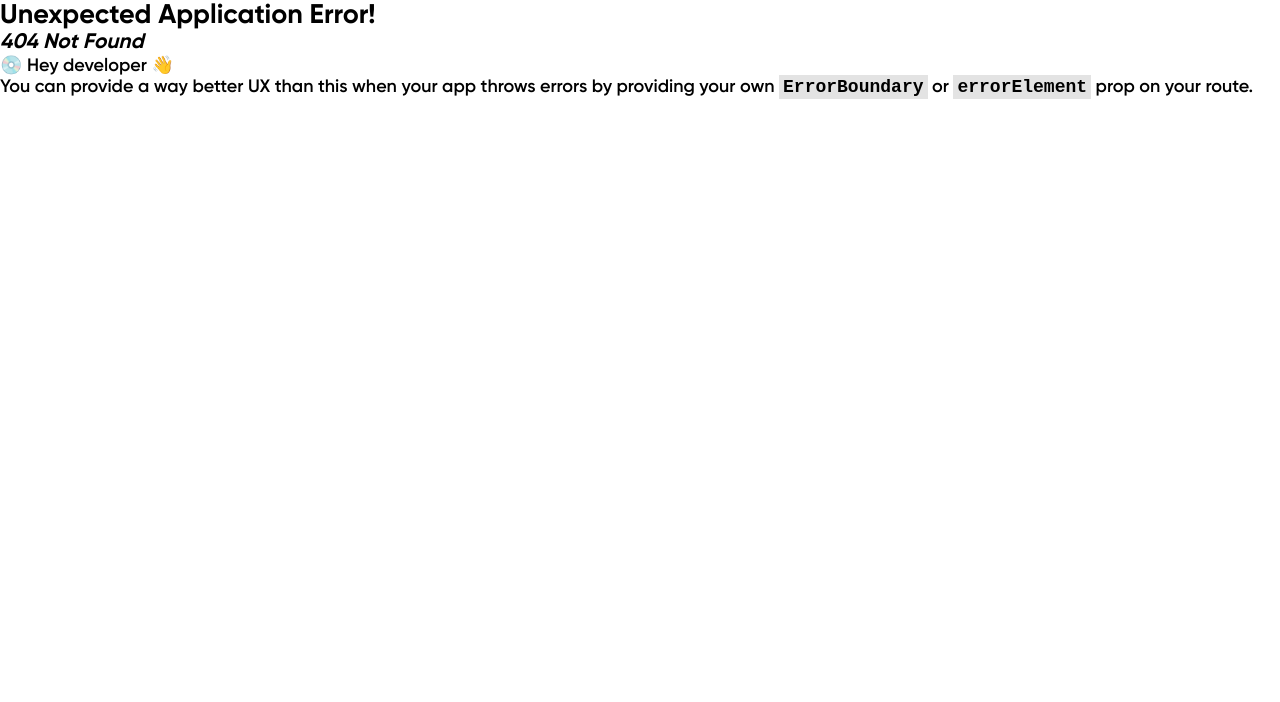
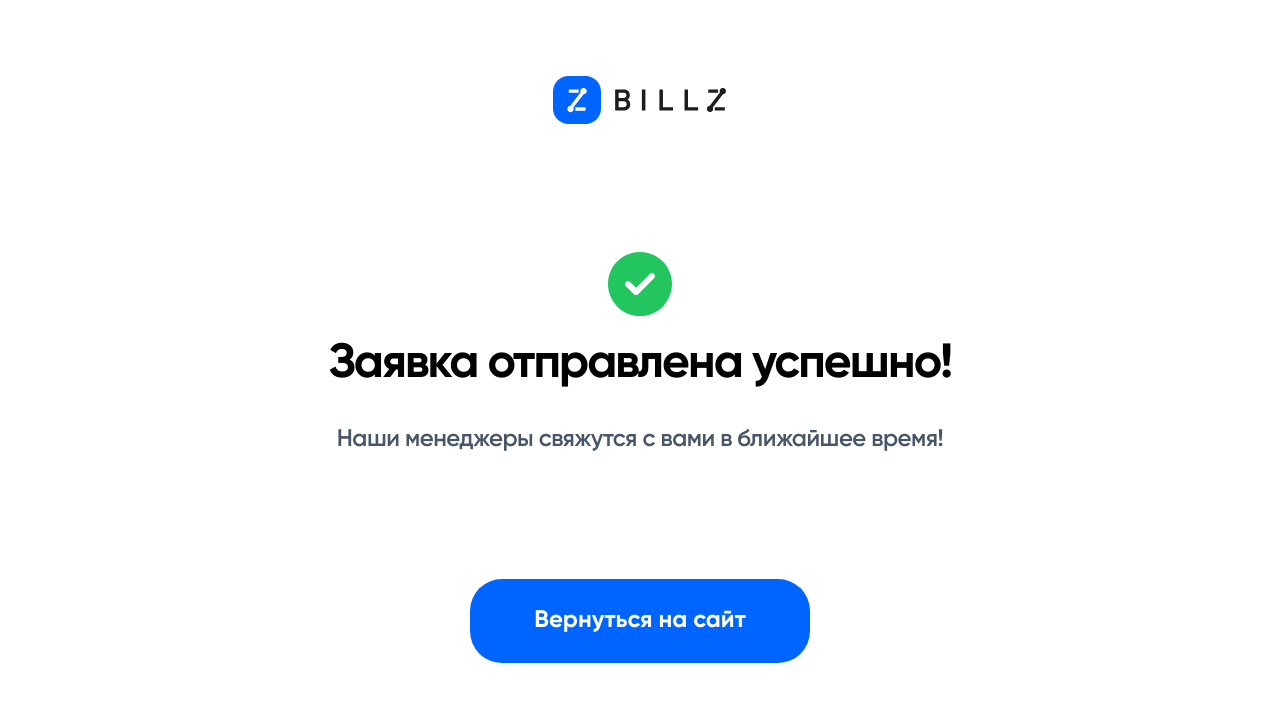
Before and after one commit to asilbek0704/BILLZ-, a React (Vite) app: page /application/sent in a window 1280 px wide. Before the commit this address had no page. Shown: the top 702 px of the page. Built offline with nearby package versions, Linux system fonts and the light colour scheme.

Commit message:
add: successfull form application route

```diff
--- a/src/components/ApplicationButton/ApplicationButton.jsx
+++ b/src/components/ApplicationButton/ApplicationButton.jsx
@@ -2,11 +2,11 @@ import { Container } from '../Container/Container';
 import { Button } from '../../ui/Button/Button';
 import s from "./ApplicationButton.module.scss"
 
-export const ApplicationButton = ({ tag, to, formId }) => (
+export const ApplicationButton = ({ tag, to, formId, textContent }) => (
   <div className={s.application}>
       <Container>
         <Button tag={tag ?? "Link"} to={to} formId={formId} >
-          Оставить заявку
+          {textContent ?? "Оставить заявку"}
         </Button>
       </Container>
     </div>
--- a/src/components/Header/Header.jsx
+++ b/src/components/Header/Header.jsx
@@ -8,8 +8,9 @@ import { Menu } from '../../ui/Menu/Menu';
 import s from './Header.module.scss';
 import { useState } from 'react';
 import { scrollToForm } from '../../helpers/scrollToForm';
+import classNames from 'classnames';
 
-export const Header = () => {
+export const Header = ({ className }) => {
   const [isShown, setIsShown] = useState(false);
 
   function handleClick() {
@@ -17,7 +18,7 @@ export const Header = () => {
   }
 
   return (
-    <header className={s.header}>
+    <header className={classNames(s.header, className)}>
       <nav className={s.navigation}>
         <Container className={s.headerContainer}>
           <Logo />
--- /dev/null
+++ b/src/views/ApplicationSent/ApplicationSent.jsx
@@ -0,0 +1,44 @@
+import { ApplicationButton } from '../../components/ApplicationButton/ApplicationButton';
+import { Container } from '../../components/Container/Container';
+import { Header } from '../../components/Header/Header';
+import { Logo } from '../../components/Logo/Logo';
+import { Button } from '../../ui/Button/Button';
+import s from './ApplicationSent.module.scss';
+
+export const ApplicationSent = () => {
+  return (
+    <article className={s.sent}>
+      <Header className={s.header} />
+      <Logo className={s.logo} />
+
+      <Container className={s.about}>
+        <figure className={s.icon}>
+          <svg
+            width='64'
+            height='64'
+            viewBox='0 0 64 64'
+            fill='none'
+            xmlns='http://www.w3.org/2000/svg'
+          >
+            <path
+              d='M32 64C40.4869 64 48.6263 60.6286 54.6274 54.6274C60.6286 48.6263 64 40.4869 64 32C64 23.5131 60.6286 15.3737 54.6274 9.37258C48.6263 3.37142 40.4869 0 32 0C23.5131 0 15.3737 3.37142 9.37258 9.37258C3.37142 15.3737 0 23.5131 0 32C0 40.4869 3.37142 48.6263 9.37258 54.6274C15.3737 60.6286 23.5131 64 32 64ZM46.125 26.125L30.125 42.125C28.95 43.3 27.05 43.3 25.8875 42.125L17.8875 34.125C16.7125 32.95 16.7125 31.05 17.8875 29.8875C19.0625 28.725 20.9625 28.7125 22.125 29.8875L28 35.7625L41.875 21.875C43.05 20.7 44.95 20.7 46.1125 21.875C47.275 23.05 47.2875 24.95 46.1125 26.1125L46.125 26.125Z'
+              fill='#22C55E'
+            />
+          </svg>
+        </figure>
+
+        <h1 className={s.title}>Заявка отправлена успешно!</h1>
+
+        <p className={s.text}>
+          Наши менеджеры свяжутся с вами в ближайшее время!
+        </p>
+      </Container>
+
+      <Button className={s.button} to='/'>
+        Вернуться на сайт
+      </Button>
+
+      <ApplicationButton className={s.buttonMobile} to="/" textContent="Вернуться на сайт" />
+    </article>
+  );
+};
--- /dev/null
+++ b/src/views/ApplicationSent/ApplicationSent.module.scss
@@ -0,0 +1,101 @@
+.sent {
+  min-height: 100vh;
+
+  @media (max-width: 576px) {
+    display: flex;
+    flex-direction: column;
+    justify-content: space-between;
+  }
+}
+
+.header {
+  display: none;
+
+  @media (max-width: 576px) {
+    display: block;
+
+    * {
+      box-shadow: none;
+    }
+  }
+}
+
+.logo {
+  display: flex;
+  justify-content: center;
+  margin-block: 76px 128px;
+
+  svg {
+    width: auto;
+    height: 48px;
+  }
+
+  @media (max-width: 576px) {
+    display: none;
+  }
+}
+
+.about {
+  display: flex;
+  flex-direction: column;
+  align-items: center;
+  margin-bottom: 16vh;
+}
+
+.icon svg {
+  width: 64px;
+  height: 64px;
+
+  @media (max-width: 576px) {
+    width: 40px;
+    height: 40px;
+  }
+}
+
+.title {
+  color: #000;
+  text-align: center;
+  font-weight: 700;
+  font-size: 48px;
+  letter-spacing: -1.9px;
+  margin-block: 16px 32px;
+
+  @media (max-width: 576px) {
+    font-size: 28px;
+    line-height: 32px;
+    letter-spacing: 0;
+    margin-block: 24px;
+  }
+}
+
+.text {
+  color: #475569;
+  text-align: center;
+  font-size: 24px;
+  letter-spacing: -0.5px;
+
+  @media (max-width: 576px) {
+    font-size: 16px;
+    line-height: 20px;
+    letter-spacing: 0;
+    color: #64748b;
+  }
+}
+
+.button {
+  width: fit-content;
+  margin: 0 auto;
+  padding: 28px 64px;
+
+  @media (max-width: 576px) {
+    display: none;
+  }
+}
+
+.buttonMobile {
+  display: none;
+
+  @media (max-width: 576px) {
+    display: block;
+  }
+}
--- a/src/views/PartnershipForm/PartnershipForm.jsx
+++ b/src/views/PartnershipForm/PartnershipForm.jsx
@@ -1,20 +1,50 @@
 import { Input, InputAdornment } from '@mui/material';
 import { Container } from '../../components/Container/Container';
 import { Highlighter } from '../../ui/Highlighter/Highlighter';
+import { Button } from '../../ui/Button/Button';
+import { useLocation, useNavigate } from 'react-router-dom';
 import s from './PartnershipForm.module.scss';
-import { Button } from '../../ui/Button/Button';
-import { useLocation } from 'react-router-dom';
 
 const PartnershipForm = () => {
+  const navigate = useNavigate();
   const { pathname } = useLocation();
 
   if (window.innerWidth < 576 && pathname == '/') {
     return;
   }
 
+  function handleSubmit(e) {
+    e.preventDefault();
+
+    const {
+      fullname,
+      phone,
+      reason,
+      hasBusiness,
+      experience,
+      investmentAmount,
+      payload,
+      city,
+    } = e.target;
+
+    const formData = {
+      fullname: fullname.value,
+      phone: phone.value,
+      reason: reason.value,
+      hasBusiness: hasBusiness.value,
+      experience: experience.value,
+      investmentAmount: investmentAmount.value,
+      payload: payload.value,
+      city: city.value,
+    };
+
+    console.log(formData);
+    navigate("/application/sent");
+  }
+
   return (
     <Container className={s.formContainer}>
-      <form id='partnership-form' className={s.form}>
+      <form id='partnership-form' className={s.form} onSubmit={handleSubmit}>
         <h1 className={s.title}>
           Оставьте заявку на партнерство <br />и наши эксперты проведут
           <br />
```
Also changed, not shown: src/App.jsx (+6 -1 lines).
